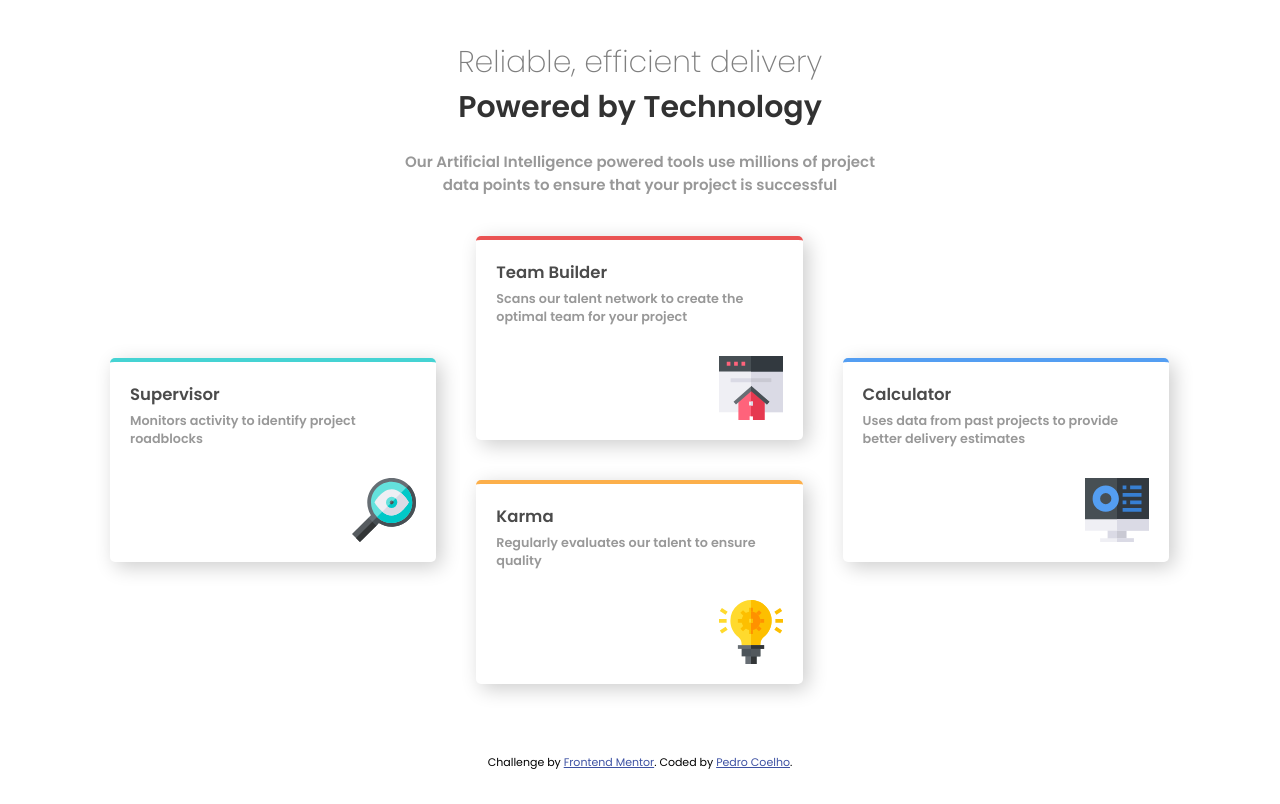
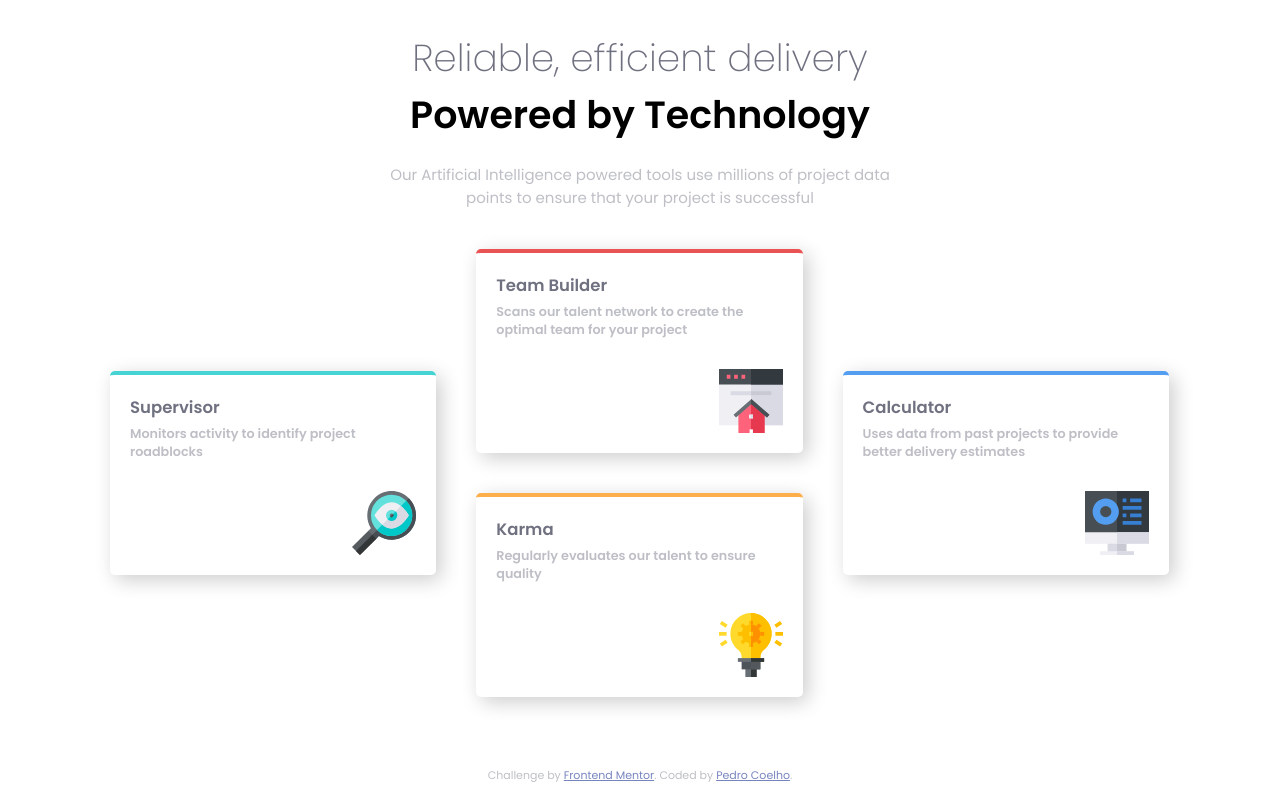
Before and after one commit to pedrocoelho94/Four-card-feature-section, a plain HTML site: page index.html in a window 1280 px wide. Drawn offline with Linux system fonts and the light colour scheme.

Commit message:
Update style.css

```diff
--- a/style.css
+++ b/style.css
@@ -4,7 +4,6 @@
 }
 
 body{
-    height: 100vh;
     font-size: 15px;
     font-family: 'Poppins', sans-serif;
     display: flex;
@@ -13,7 +12,6 @@ body{
 }
 
 :root{
-
     --Red: hsl(0, 78%, 62%);
     --Cyan: hsl(180, 62%, 55%);
     --Orange: hsl(34, 97%, 64%);
@@ -23,8 +21,18 @@ body{
     --lightGray: hsl(0, 0%, 98%);
 }
 
+p{
+    color: var(--grayishBlue);
+    opacity: .7;
+}
+
+h2, h3{
+    color: var(--darkBlue);
+    opacity: 0.8;
+
+}
+
 .container{
-
     width: 1100px;
     max-width: 90%;
     margin: 30px auto 30px auto;
@@ -35,22 +43,19 @@ body{
     text-align: center;
 }
 
-.info-page h2{
-    font-size: 2em;
-    font-weight: 200;
-    opacity: .5;
+.info-page h1{
+    font-size: 2.53em;
 }
 
-.info-page h1{
-    opacity: .8;
+.info-page h2{
+    font-size: 2.5em;
+    font-weight: 200;
 }
 
 .info-page p{
-    font-weight: 600;
+    font-weight: 400;
     max-width: 500px;
     margin: 20px auto 20px auto;
-    opacity: .4;
-
 }
 
 .box{
@@ -82,7 +87,6 @@ body{
 .card h2{
     font-weight: 600;
     font-size: 1.1em;
-    opacity: .7;
     margin-bottom: 5px;
 }
 
@@ -90,7 +94,7 @@ body{
     font-weight: 600;
     font-size: 0.85em;
     margin-bottom: 30px;
-    opacity: .4;
+
 }
 
 .card1{
```
